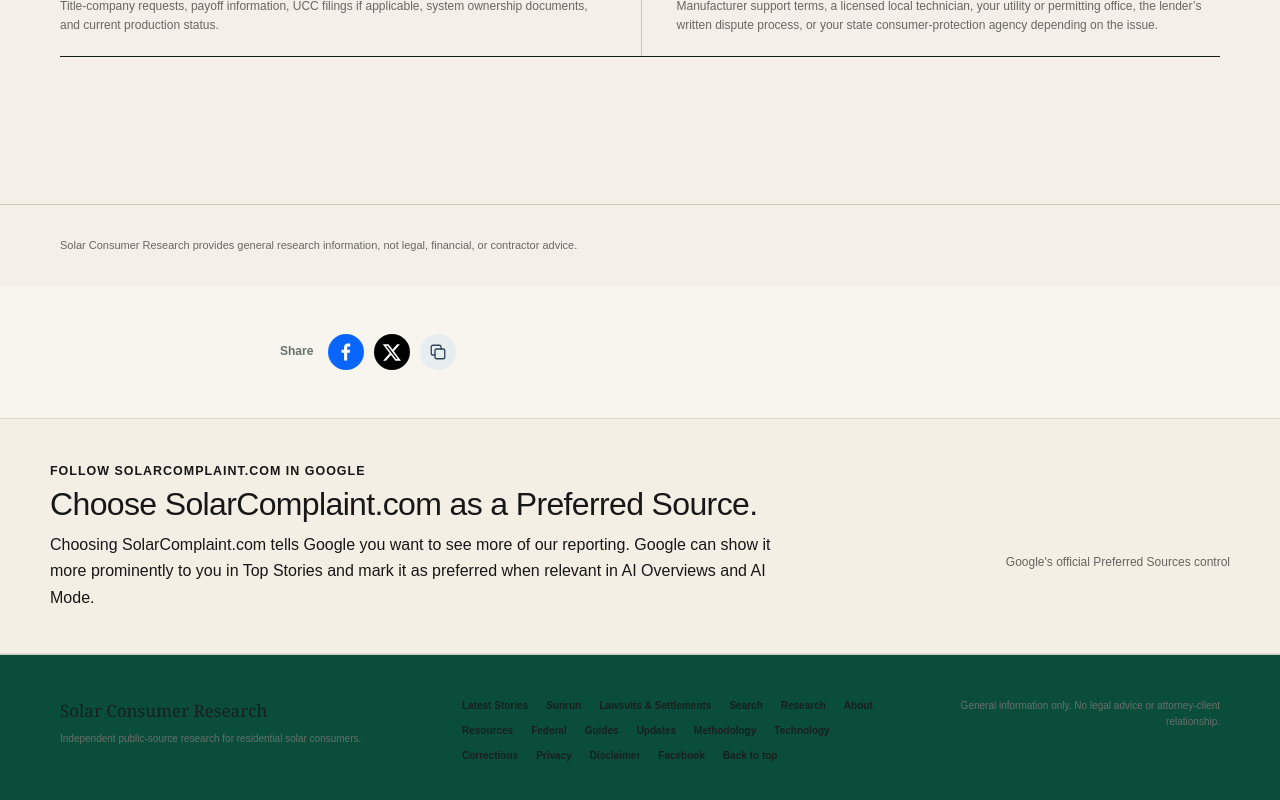
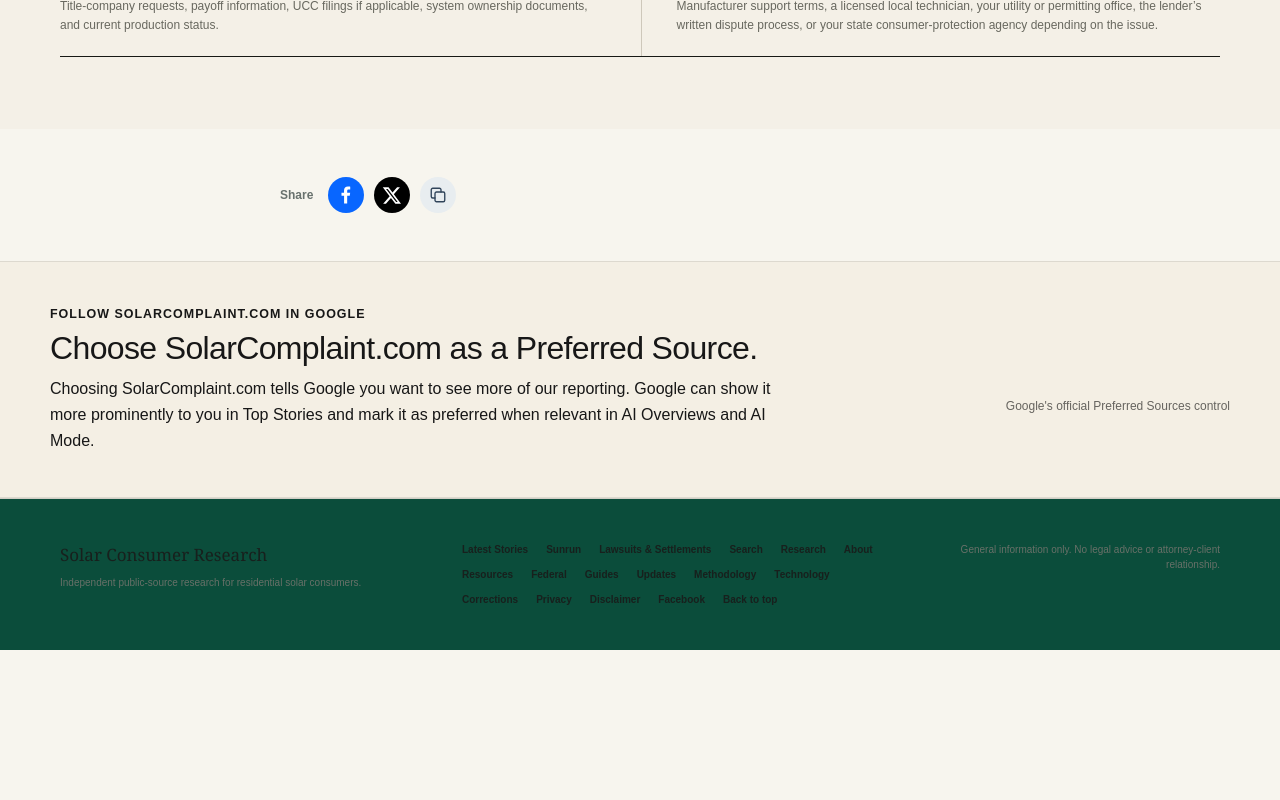
Before and after one commit to Decentralized-Rob/solar-consumer-research, a Next.js app: page /cases/titan-solar-power/customer-help in a window 1280 px wide. Shown: the part 2248-3048 px from the top of the page. After the commit the page ends 2898 px from the top, so only its background shows below. Built offline with nearby package versions, Linux system fonts and the light colour scheme.

Commit message:
Remove redundant local footer in favor of shared navigation

```diff
--- a/app/cases/titan-solar-power/customer-help/page.tsx
+++ b/app/cases/titan-solar-power/customer-help/page.tsx
@@ -63,7 +63,7 @@ export default function TitanCustomerHelpPage() {
           <div className="th-records"><div><h3>System and installation</h3><p>Contract, permits, inspections, PTO/interconnection record, monitoring export, photos, equipment model numbers, and service requests.</p></div><div><h3>Financial and sales records</h3><p>Proposal, signed finance documents, payment history, lender notices, sales texts/emails, and the bills used to support a savings claim.</p></div><div><h3>Home transaction records</h3><p>Title-company requests, payoff information, UCC filings if applicable, system ownership documents, and current production status.</p></div><div><h3>Where to go next</h3><p>Manufacturer support terms, a licensed local technician, your utility or permitting office, the lender’s written dispute process, or your state consumer-protection agency depending on the issue.</p></div></div>
         </section>
       </main>
-      <footer className="th-footer">Solar Consumer Research provides general research information, not legal, financial, or contractor advice.</footer>
+
     </div>
   );
 }
```
